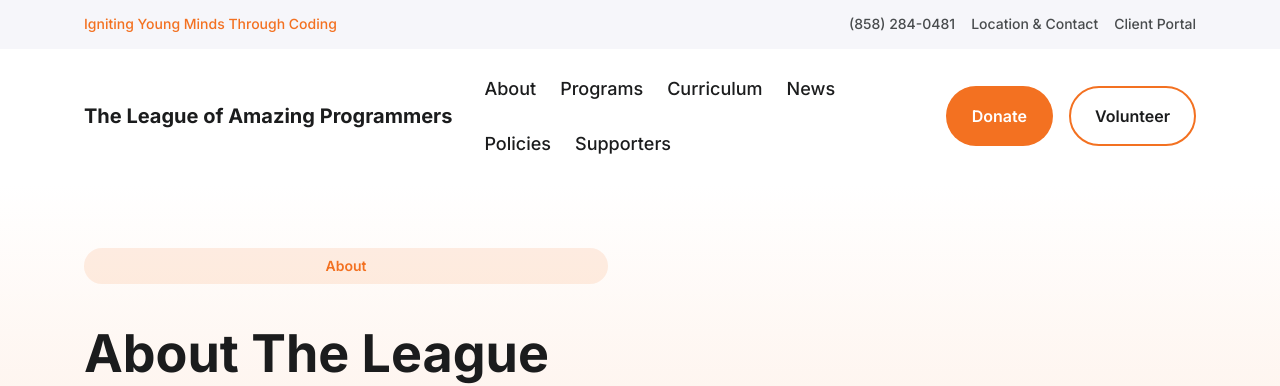
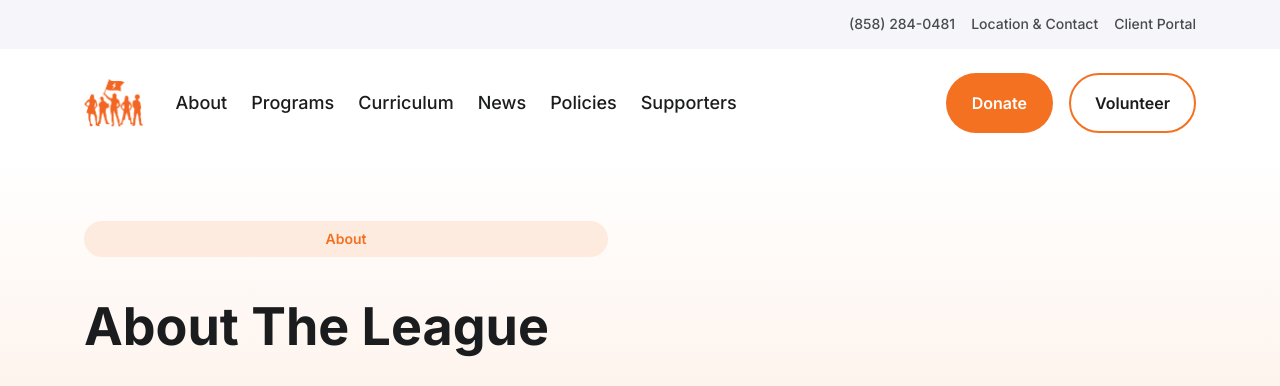
Before and after one commit to league-infrastructure/main-website, an Astro site: page /about in a window 1280 px wide. Shown: the top 386 px of the page. Built offline with nearby package versions, Linux system fonts and the light colour scheme; Astro itself is replaced by a stand-in of ours; grey boxes are pictures that could not be loaded.

Commit message:
Refactor code structure for improved readability and maintainability

```diff
--- a/src/components/Header.astro
+++ b/src/components/Header.astro
@@ -6,7 +6,7 @@ import { siteSettings } from '../data/siteSettings';
 <header class="site-header">
   <div class="site-header__top">
     <div class="container site-header__top-inner">
-      <span class="site-header__tagline">{siteSettings.tagline}</span>
+      <span class="site-header__tagline" aria-hidden="true"></span>
       <nav aria-label="Utility">
         <ul class="list-reset site-header__utility-list">
           {utilityLinks.map((link) => (
@@ -17,7 +17,14 @@ import { siteSettings } from '../data/siteSettings';
     </div>
   </div>
   <div class="container site-header__main">
-    <a class="site-header__logo" href="/">{siteSettings.name}</a>
+    <a class="site-header__logo" href="/">
+      <img
+        src="/wp-content/uploads/2022/01/logosymbol-e1641498341753.png"
+        alt={`${siteSettings.name} logo`}
+        width="243"
+        height="196"
+      />
+    </a>
     <nav aria-label="Main navigation" class="site-header__nav">
       <ul class="list-reset site-header__nav-list">
         {mainNavigation.map((item) => (
--- a/src/styles/site.css
+++ b/src/styles/site.css
@@ -589,9 +589,16 @@
 }
 
 .site-header__logo {
-	font-weight: 700;
-	font-size: 20px;
+	display: inline-flex;
+	align-items: center;
 	color: var(--color-text);
+	text-decoration: none;
+}
+
+.site-header__logo img {
+	display: block;
+	height: 48px;
+	width: auto;
 }
 
 .site-header__nav {
```
Also changed, not shown: prompts/updates.md (added, +15 -0 lines), public/wp-content/uploads/2022/01/logosymbol-e1641498341753.png (added).
